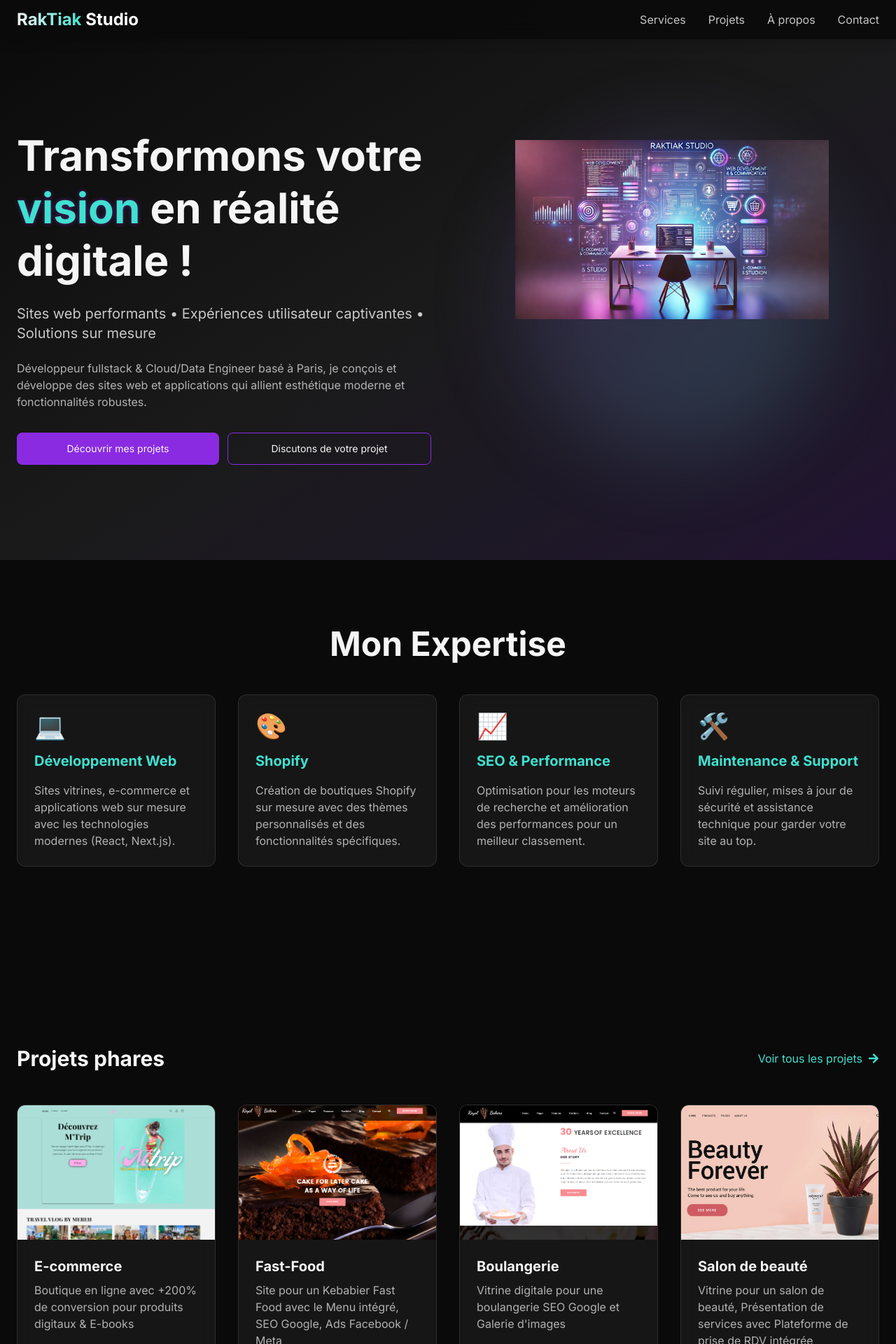
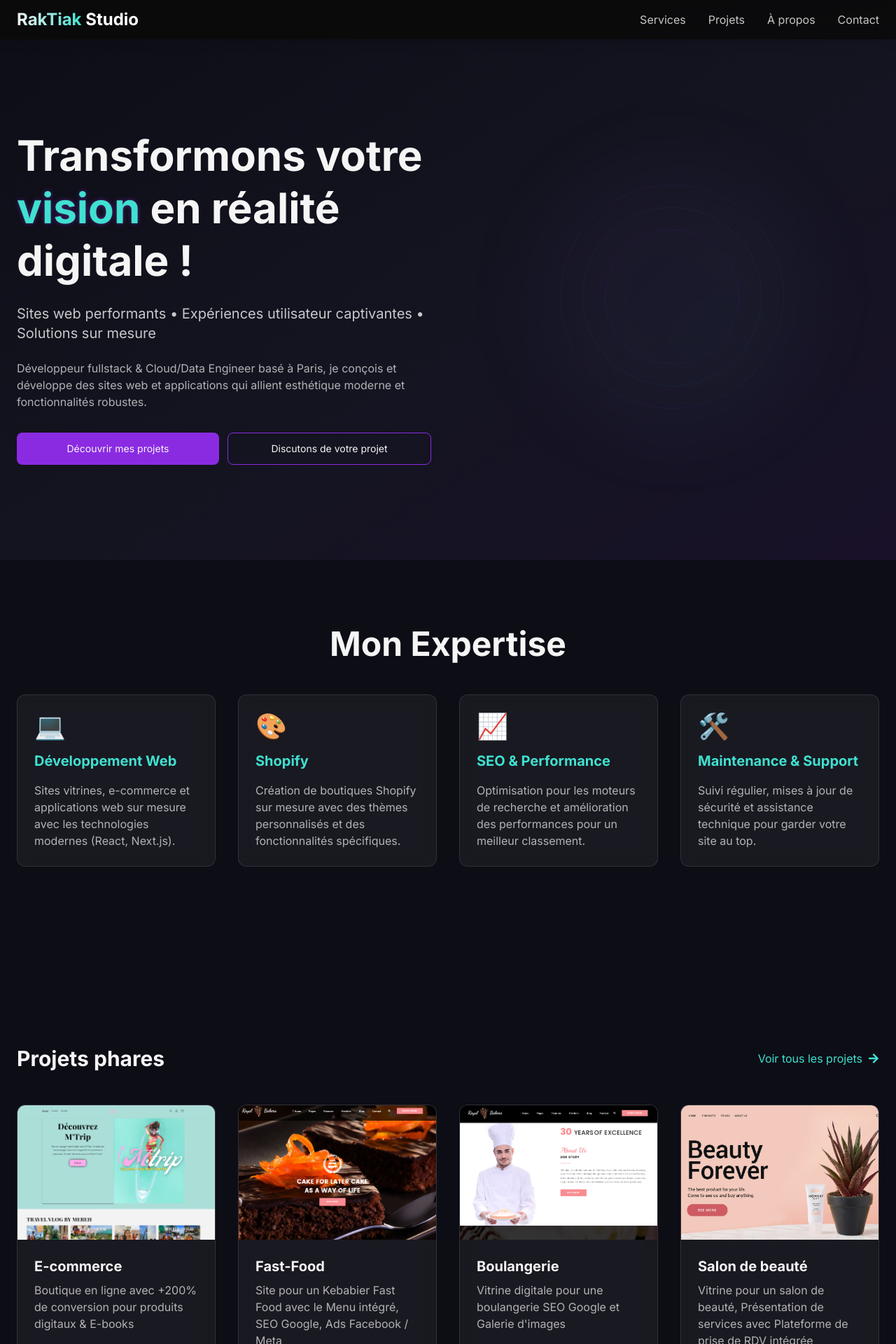
Before and after one commit to HumbledDS/raktiak-studio, a Next.js app: page / in a window 1280 px wide. Shown: the top 1920 px of the page at 70% size. Built offline with nearby package versions, Linux system fonts and the light colour scheme.

Commit message:
mise à jour background color page accueil

```diff
--- a/src/app/page.tsx
+++ b/src/app/page.tsx
@@ -9,10 +9,10 @@ import { motion } from "framer-motion";
 
 export default function Home() {
   return (
-    <div className="min-h-screen bg-[#0A0A0A]">
+    <div className="min-h-screen bg-[#0D0D16]">
       {/* Hero Section */}
       <section className="min-h-screen flex items-center relative px-6 pt-24 pb-12">
-        <div className="absolute inset-0 bg-gradient-to-br from-[#0A0A0A] via-[#1a1a1a] to-[#8A2BE2]/20 z-0"></div>
+        <div className="absolute inset-0 bg-gradient-to-br from-[#0D0D16] via-[#141420] to-[#8A2BE2]/10 z-0"></div>
         <div className="container mx-auto relative z-10">
           <div className="flex flex-col md:flex-row items-center gap-12">
             <div className="w-full md:w-1/2">
@@ -44,16 +44,12 @@ export default function Home() {
               </div>
             </div>
             <div className="w-full md:w-1/2 relative">
-              <div className="relative aspect-square max-w-md mx-auto">
-                <div className="absolute inset-0 rounded-full bg-gradient-to-br from-[#8A2BE2] to-[#40E0D0] opacity-20 blur-3xl"></div>
-                <Image
-                  src="/projects/hero_image.png"
-                  alt="Développement web"
-                  width={500}
-                  height={500}
-                  className="relative z-10"
-                  priority
-                />
+              <div className="relative aspect-square max-w-md mx-auto flex items-center justify-center">
+                <div className="absolute w-96 h-96 rounded-full bg-gradient-to-br from-[#8A2BE2]/10 to-[#40E0D0]/10 opacity-50 blur-3xl animate-pulse-slow"></div>
+
+                <div className="w-80 h-80 rounded-full border border-[#8A2BE2]/10 animate-spin-slower"></div>
+                <div className="absolute w-64 h-64 rounded-full border border-[#40E0D0]/5 animate-spin-reverse-slower"></div>
+                <div className="absolute w-48 h-48 rounded-full border border-[#8A2BE2]/10 animate-spin-slower"></div>
               </div>
             </div>
           </div>
@@ -62,7 +58,7 @@ export default function Home() {
 
       {/* Expertise Section */}
       <ScrollReveal direction="up" distance={20} duration={1000}>
-        <section className="py-24 px-6 bg-[#0A0A0A]">
+        <section className="py-24 px-6 bg-[#0D0D16]">
           <div className="container mx-auto">
             <h1 className="text-4xl md:text-5xl font-bold mb-12 text-center">Mon Expertise</h1>
             <div className="grid grid-cols-1 md:grid-cols-2 lg:grid-cols-4 gap-8">
@@ -109,7 +105,7 @@ export default function Home() {
 
       {/* Projects Section */}
       <ScrollReveal direction="up" distance={20} duration={1000} delay={200}>
-        <section className="py-40 px-6 bg-[#0A0A0A]">
+        <section className="py-40 px-6 bg-[#0D0D16]">
           <div className="container mx-auto">
             <div className="flex flex-col md:flex-row justify-between items-center mb-12">
               <h2 className="text-3xl font-bold">Projets phares</h2>
@@ -177,7 +173,7 @@ export default function Home() {
 
       {/* Stats Section */}
       <ScrollReveal direction="up" distance={20} duration={1000} delay={300}>
-        <section className="py-24 px-6 bg-[#0A0A0A]">
+        <section className="py-24 px-6 bg-[#0D0D16]">
           <div className="text-center mb-10">
             <h2 className="text-4xl md:text-5xl font-bold mb-3">En chiffres</h2>
             <p className="text-[#F5F5F5]/70 max-w-2xl mx-auto">
@@ -197,7 +193,7 @@ export default function Home() {
 
       {/* Testimonials Section */}
       <ScrollReveal direction="up" distance={20} duration={1000} delay={400}>
-        <section className="py-32 px-6 bg-[#0A0A0A]">
+        <section className="py-32 px-6 bg-[#0D0D16]">
           <div className="container mx-auto">
             <h1 className="text-3xl md:text-5xl font-bold mb-8 md:mb-16 text-center">Ce que disent mes clients</h1>
 
@@ -227,8 +223,8 @@ export default function Home() {
 
       {/* CTA Section */}
       <ScrollReveal direction="up" distance={20} duration={1000} delay={600}>
-        <section className="py-40 px-6 relative bg-[#0A0A0A]">
-          <div className="absolute inset-0 bg-gradient-to-br from-[#8A2BE2]/20 to-[#0A0A0A] z-0"></div>
+        <section className="py-40 px-6 relative bg-[#0D0D16]">
+          <div className="absolute inset-0 bg-gradient-to-br from-[#8A2BE2]/20 to-[#111111] z-0"></div>
           <div className="container mx-auto relative z-10 text-center">
             <h2 className="text-3xl md:text-4xl font-bold mb-6">Prêt à donner vie à votre projet ?</h2>
             <p className="text-xl text-[#F5F5F5]/80 mb-8 max-w-2xl mx-auto">
```
